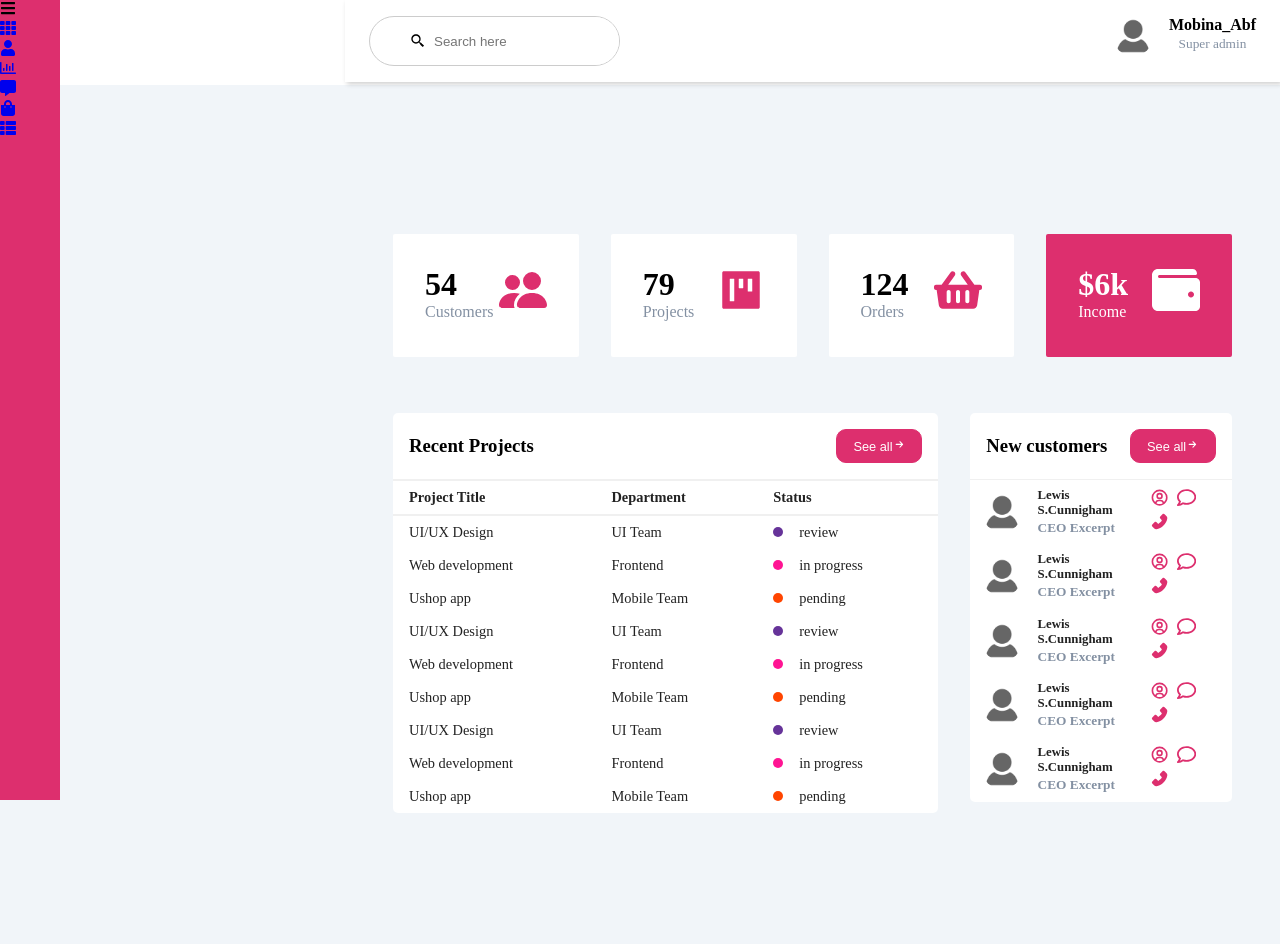
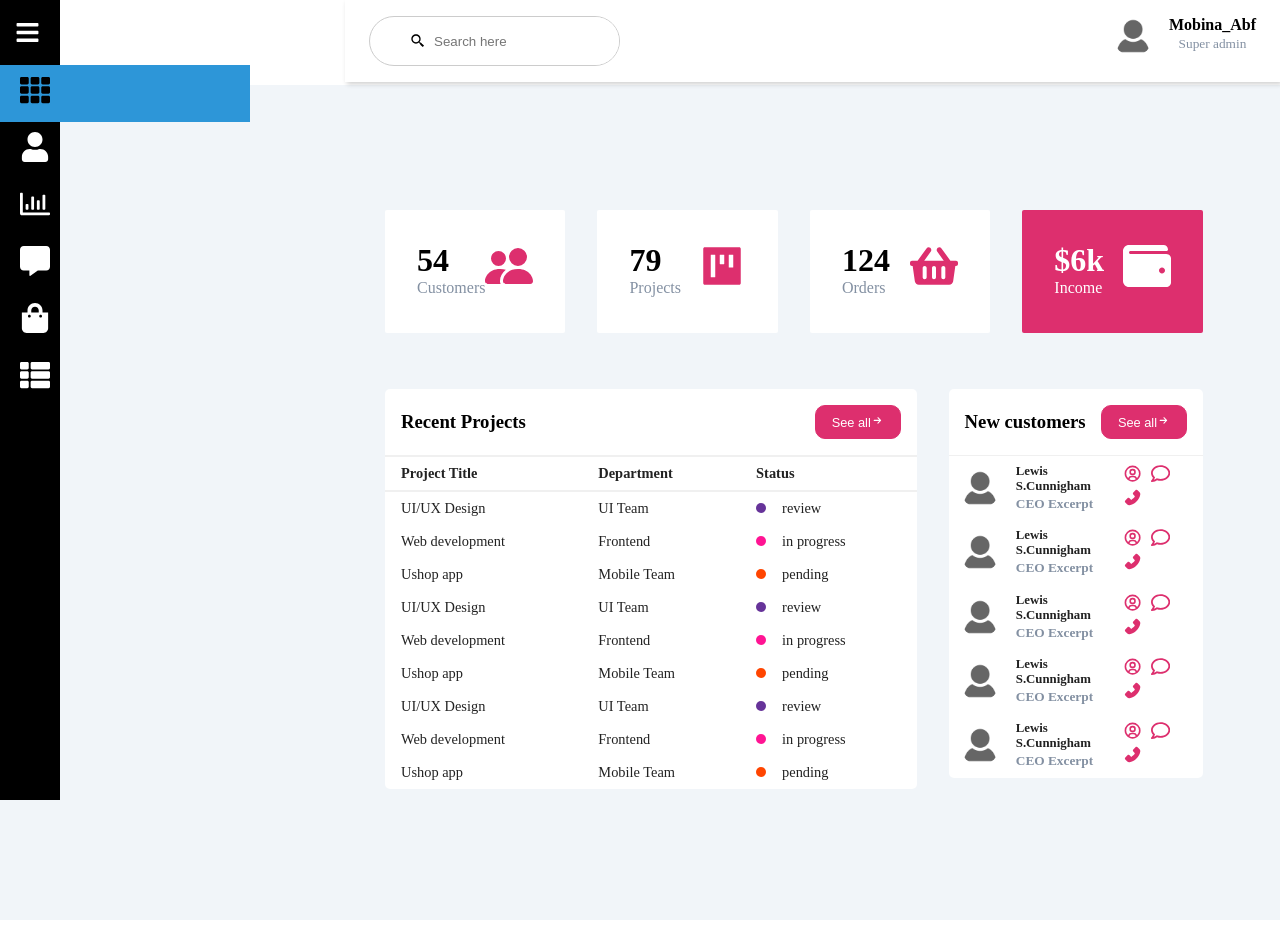
Before and after one commit to MobinaAbf/admin-dashboard, a React (Create React App) app: page / in a window 1280 px wide. After the commit the page ends 920 px from the top, so only its background shows below. Built offline with nearby package versions, Linux system fonts and the light colour scheme.

Commit message:
add App.cs file and import it

```diff
--- /dev/null
+++ b/src/App.css
@@ -0,0 +1,66 @@
+* {
+    margin: 0;
+    padding: 0;
+    text-decoration: none;
+  }
+
+  .container {
+    display: flex;
+  }
+
+  main {
+    width: 100%;
+    padding: 20px;
+  }
+
+  .sidebar {
+    background: #000;
+    color: #fff;
+    height: 100vh;
+    width: 300px;
+    transition: all 0.5s;
+    /* margin-right: 30px; */
+    padding-right: 15px;
+  }
+
+  .top-section {
+    display: flex;
+    align-items: center;
+    padding: 20px 15px;
+  }
+
+  .logo {
+    font-size: 30px;
+  }
+
+  .bars {
+    display: flex;
+    font-size: 25px;
+    margin-left: 50px;
+  }
+
+  .link {
+    display: flex;
+    color: #fff;
+    padding: 10px 20px;
+    gap: 15px;
+    transition: all 0.5s;
+  }
+
+  .link:hover {
+    background: lightskyblue;
+    color: #000;
+    transition: all 0.5s;
+    /* width: 300px; */
+  }
+
+  .active {
+    background: rgb(45, 150, 216);
+    color: #000;
+    width:250px ;
+  }
+
+  .icon,
+  .link_text {
+    font-size: 30px;
+  }
--- a/src/App.js
+++ b/src/App.js
@@ -8,6 +8,7 @@
 import Users from "./Pages/Users.jsx";
 import ProductList from "./Pages/ProductList.jsx";
 import { BrowserRouter, Routes } from "react-router-dom";
+import "./App.css"
 
 export default function App() {  return (
     <BrowserRouter>
```
